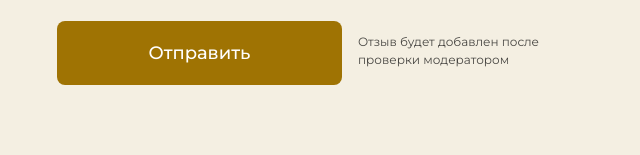
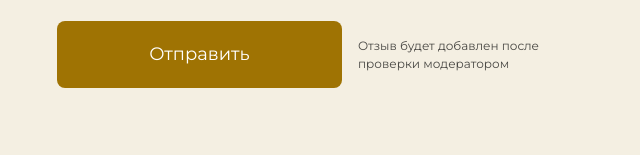
Before and after one commit to etadueva/interior-lounge, a plain HTML site: page index.html in a window 1280 px wide. Shown: the part 2086-2241 px from the top of the page, 28-668 px from the left. Drawn offline with Linux system fonts and the light colour scheme.

Commit message:
Докинула правки

```diff
--- a/index.html
+++ b/index.html
@@ -55,9 +55,14 @@
                   <input type="text" class="wpcf7-text wpcf7-text--name" id="input-2" placeholder="Ваше имя">
                 </label>
               </div>
-              <div class="order-form__submit-wrapper">
-                <button class="wpcf7-submit">Отправить</button>
-                <p class="order-form__text">Отзыв будет добавлен после проверки модератором</p>
+              <div class="order-submit-area">
+                <div class="order-form__submit-wrapper">
+                  <input type="submit" value="Отправить" class="wpcf7-submit">
+                  <span class="ajax-loader"></span>
+                </div>
+                <div class="order-text">
+                  Отзыв будет добавлен после проверки модератором
+                </div>
               </div>
             </form>
           </div>
--- a/style.css
+++ b/style.css
@@ -167,29 +167,29 @@ body {
 }
 
 .wpcf7-submit {
+  font-family: "Montserrat", "Arial", sans-serif;
+  font-size: 18px;
+  line-height: 1.5;
+  background-color: #9f7303;
+  color: #ffffff;
   width: 285px;
-  height: 64px;
-  background: #9F7303;
+  padding: 20px 40px;
+  box-sizing: border-box;
   border-radius: 8px;
   border: none;
-  font-family: 'Montserrat';
-  font-style: normal;
-  font-weight: 500;
-  font-size: 18px;
-  color: #FFFFFF;
+  cursor: pointer;
 }
 
-.order-form__submit-wrapper {
-  display: flex;
+.order-text {
+  font-size: 12px;
+  line-height: 1.5;
+  font-weight: 400;
+  color: #494844;
+  width: 185px;
+  margin-left: 16px;
 }
 
-.order-form__text {
-  width: 225px;
-  min-height: 36px;
-  font-weight: 400;
-  font-size: 12px;
-  line-height: 150%;
-  color: #000000;
-  opacity: 0.7;
-  padding-left: 16px;
+.order-submit-area {
+  display: flex;
+  align-items: center;
 }
```
